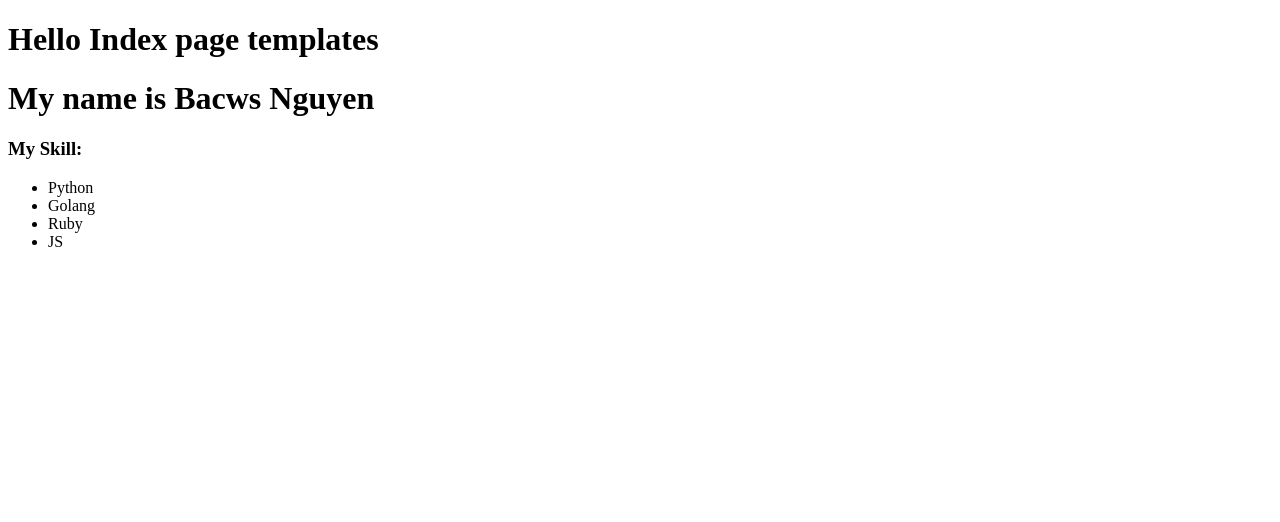
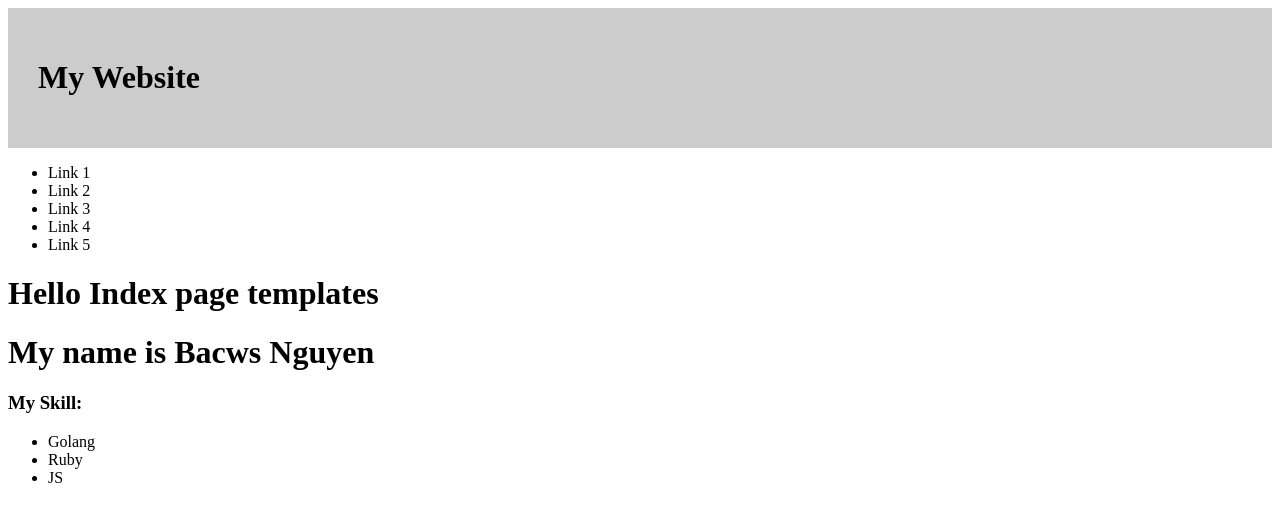
Before and after one commit to bacnghg/demoPyDjangov1, a Django app: page /polls/ in a window 1280 px wide. Shown: the top 522 px of the page. Run offline with Django 4.2, Linux system fonts and the light colour scheme.

Commit message:
add block content for templates

```diff
--- /dev/null
+++ b/polls/templates/polls/base.html
@@ -0,0 +1,31 @@
+<!DOCTYPE html>
+<html lang="en">
+<head>
+    <meta charset="UTF-8">
+    <title>Title</title>
+    <style>
+      .header {
+          padding: 30px;
+          background-color: #ccc;
+      }
+    </style>
+</head>
+<body>
+    <div class="header">
+        <h1>My Website</h1>
+    </div>
+    <div class="menu">
+        <ul>
+            <li>Link 1</li>
+            <li>Link 2</li>
+            <li>Link 3</li>
+            <li>Link 4</li>
+            <li>Link 5</li>
+        </ul>
+    </div>
+    <div class="content">
+        {%  block content123 %}
+        {%  endblock    %}
+    </div>
+</body>
+</html>
--- a/polls/templates/polls/index.html
+++ b/polls/templates/polls/index.html
@@ -1,18 +1,14 @@
-<!DOCTYPE html>
-<html lang="en">
-<head>
-    <meta charset="UTF-8">
-    <title>Title</title>
-</head>
-<body>
+{%  extends 'polls/base.html'       %}
+{%  block content123    %}
 <h1>Hello Index page templates</h1>
 <h1>My name is {{name}}</h1>
 <h3>My Skill:</h3>
 <ul>
-     {% for item in mySkill %}
-    <li>{{ item }}</li>
+    {% for item in mySkill %}
+        {%  if item != "Python"    %}
+            <li>{{ item }}</li>
+        {%  endif %}
     {% endfor %}
 </ul>
 
-</body>
-</html>
+{%  endblock  %}
```
